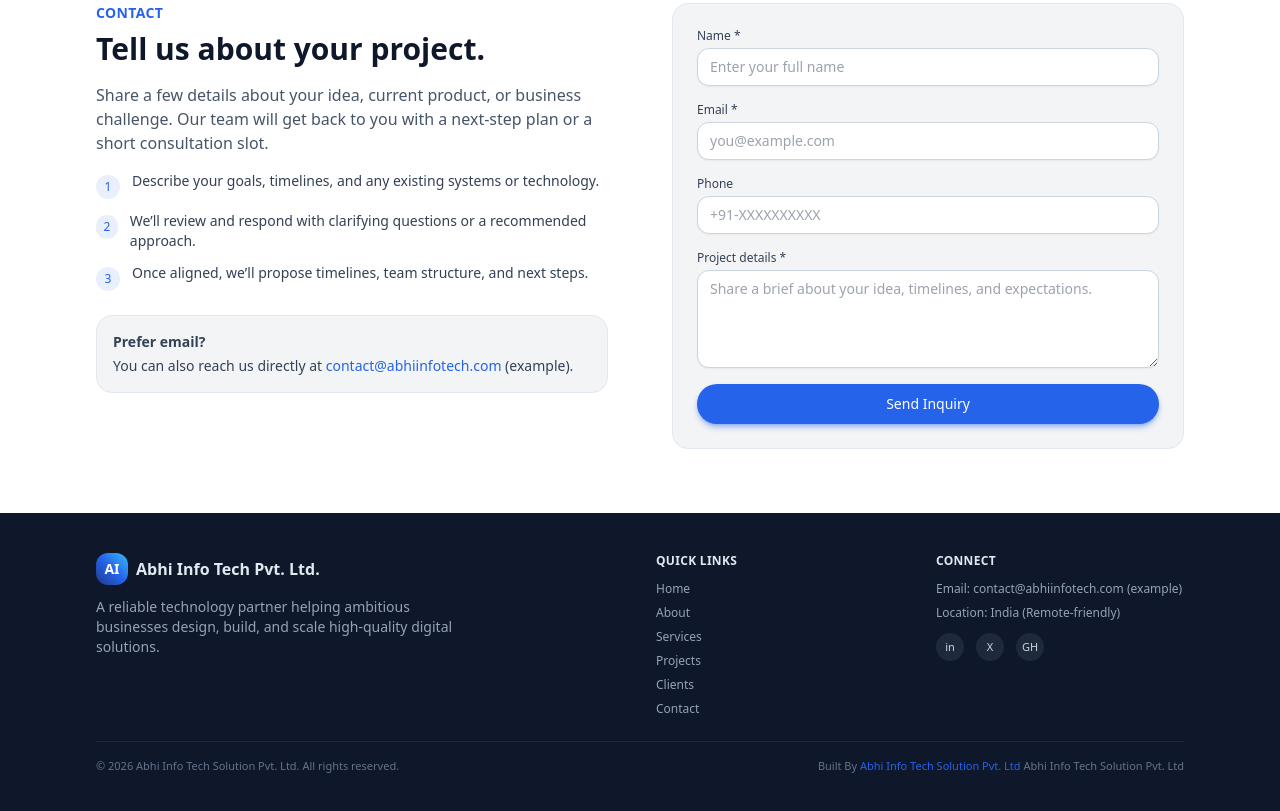
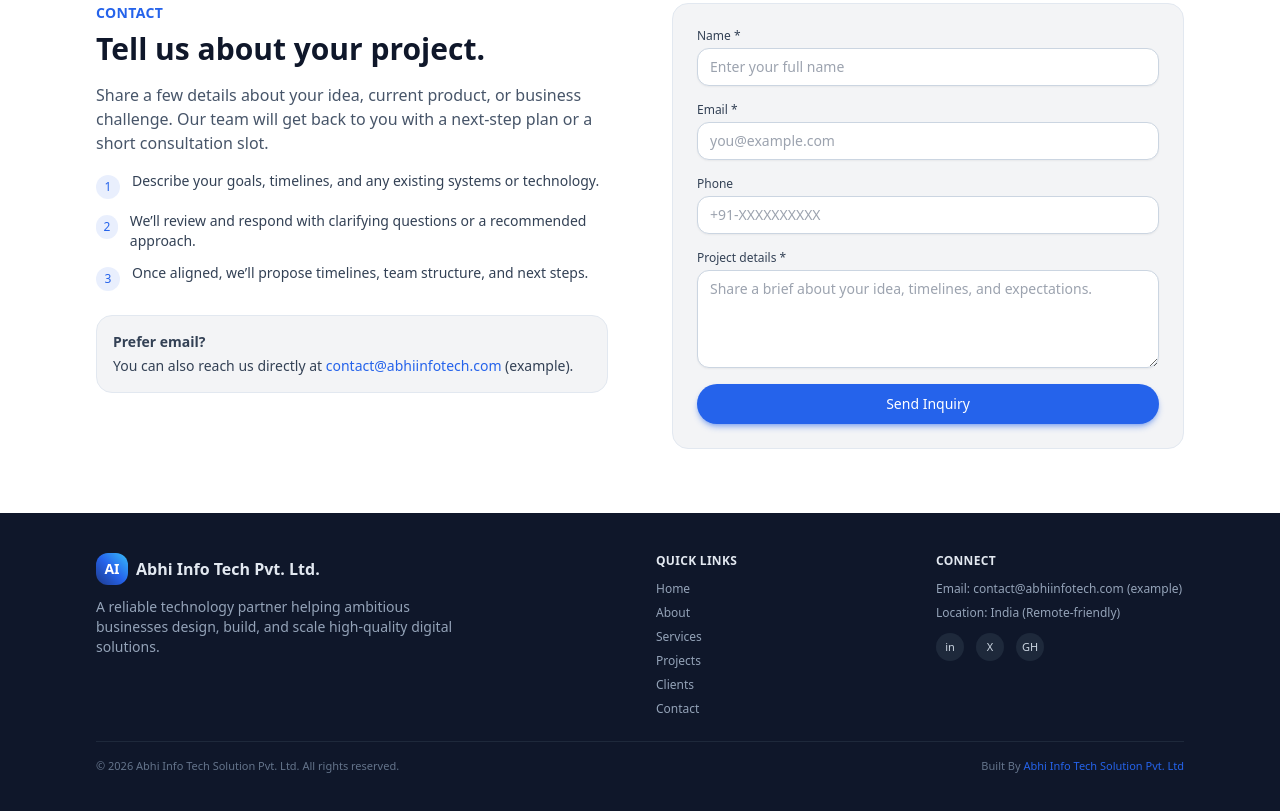
Before and after one commit to arman-mulla14/Abhi-Info-Tech, a website: page public/index.html in a window 1280 px wide. Shown: the part 3347-4158 px from the top of the page. Drawn offline with nearby package versions, Linux system fonts and the light colour scheme.

Commit message:
Update footer.html

```diff
--- a/public/partials/footer.html
+++ b/public/partials/footer.html
@@ -82,7 +82,7 @@
       <p class="text-[11px] text-slate-500">
         Built By
         <span class="text-primary"> Abhi Info Tech Solution  Pvt. Ltd </span>
-      Abhi Info Tech Solution  Pvt. Ltd
+
       </p>
     </div>
   </div>
```
